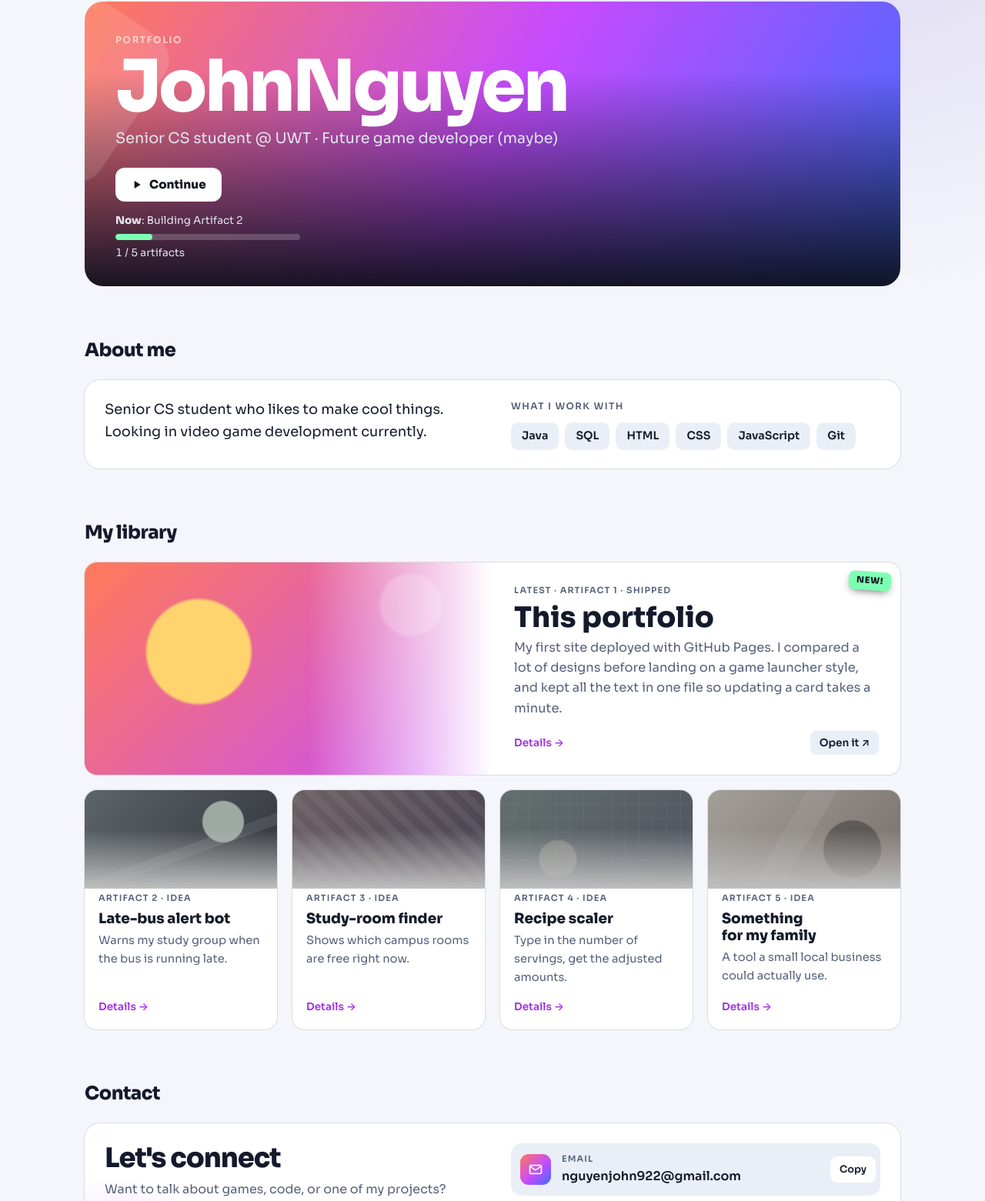
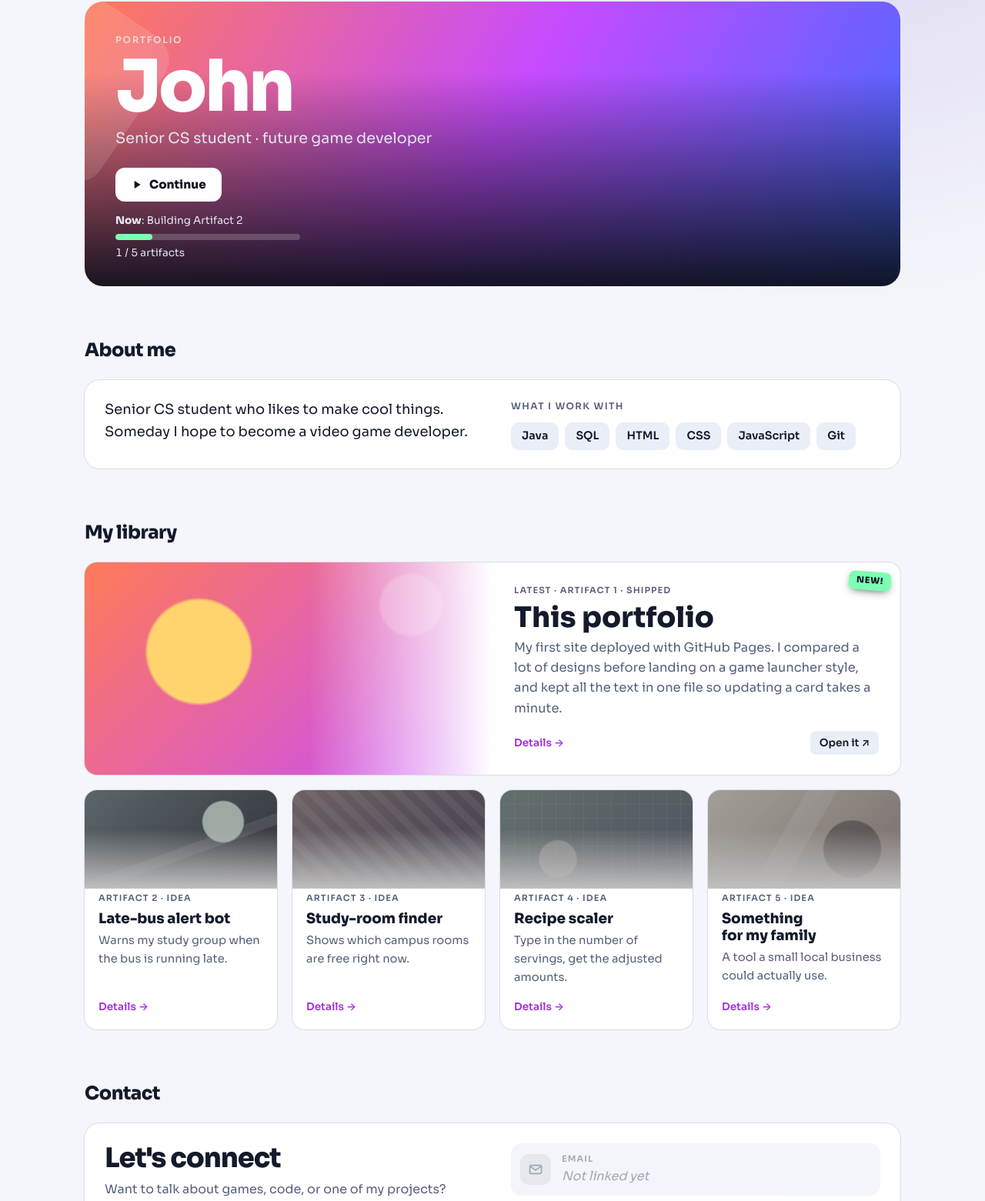
Before and after one commit to Danny-Defeato/portfolio, a plain HTML site: page index.html in a window 1280 px wide. Shown: the part 91-1652 px from the top of the page at 77% size. Drawn offline with Linux system fonts and the light colour scheme.

Commit message:
Add files via upload

```diff
--- a/content.js
+++ b/content.js
@@ -19,7 +19,7 @@
    ===================================================================== */
 
 const SITE = {
-  name: "John Nguyen",
+  name: "John",
 
   // The language shown when a visitor's browser language isn't listed.
   defaultLanguage: "en",
@@ -38,8 +38,8 @@ const SITE = {
 
   // One line under your name.
   role: {
-    en: "Senior CS student @ UWT · Future game developer (maybe)",
-    es: "Estudiante de último año de informática @ UWT · Futuro desarrollador de videojuegos (tal vez)"
+    en: "Senior CS student · future game developer",
+    es: "Estudiante de último año de informática · futuro desarrollador de videojuegos"
   },
 
   // What you're working on right now, shown next to the progress bar.
@@ -52,8 +52,8 @@ const SITE = {
   // ---------- About section ----------
 
   about: {
-    en: "Senior CS student who likes to make cool things. Looking in video game development currently.",
-    es: "Estudiante de último año de informática a quien le gusta crear cosas geniales. Actualmente explorando el desarrollo de videojuegos."
+    en: "Senior CS student who likes to make cool things. Someday I hope to become a video game developer.",
+    es: "Estudiante de último año de informática a quien le gusta crear cosas geniales. Algún día espero ser desarrollador de videojuegos."
   },
 
   // Languages and tools you use. These are starting guesses: add, remove,
@@ -72,8 +72,8 @@ const SITE = {
   // While all of them are empty, the section shows greyed-out
   // "Not linked yet" slots as a reminder.
   contact: {
-    email: "nguyenjohn922@gmail.com",      // e.g. "john@example.com"
-    github: "https://github.com/Danny-Defeato",     // e.g. "https://github.com/your-username"
+    email: "",      // e.g. "john@example.com"
+    github: "",     // e.g. "https://github.com/your-username"
     linkedin: "",   // e.g. "https://www.linkedin.com/in/your-name"
     itch: "",       // itch.io page for your games, e.g. "https://your-name.itch.io"
     discord: ""     // your Discord username, e.g. "john_dev"
@@ -119,7 +119,7 @@ const SITE = {
       backToTop: "Back to top",
       language: "Language",
       darkMode: "Dark mode",
-      footer: "Built with HTML, CSS and JavaScript."
+      footer: "Built by hand with HTML, CSS and JavaScript."
     },
     es: {
       eyebrow: "Portafolio",
--- a/index.html
+++ b/index.html
@@ -17,9 +17,9 @@
        deploy, replace YOUR-USERNAME below with your GitHub username
        (and "portfolio" with your repo name, if you named it differently). -->
   <meta property="og:type" content="website">
-  <meta property="og:title" content="John Nguyen · Portfolio">
-  <meta property="og:description" content="Senior CS student and future game developer. Stuff I'm building this quarter.">
-  <meta property="og:image" content="https://Danny-Defeato.github.io/portfolio/og-image.png">
+  <meta property="og:title" content="John · Portfolio">
+  <meta property="og:description" content="Senior CS student and future game developer. Five things I'm building this quarter.">
+  <meta property="og:image" content="https://YOUR-USERNAME.github.io/portfolio/og-image.png">
   <meta property="og:image:width" content="1200">
   <meta property="og:image:height" content="630">
   <meta name="twitter:card" content="summary_large_image">
--- a/main.js
+++ b/main.js
@@ -68,8 +68,27 @@
     if (el) el.textContent = text;
   }
 
+  // Forgive small typos in a card's status ("Done", " wip ").
+  // Anything unrecognized counts as an idea.
+  SITE.cards.forEach(function (card) {
+    const status = String(card.status || "").trim().toLowerCase();
+    card.status = status === "done" || status === "wip" ? status : "idea";
+  });
+
   function sortedCards() {
     return SITE.cards.slice().sort(function (a, b) { return a.number - b.number; });
+  }
+
+  // The nav bar wraps to two rows on phones. Keep track of its real
+  // height so jumping to a section never hides the heading under it.
+  function trackNavHeight() {
+    const nav = document.querySelector(".topbar");
+    function update() {
+      document.documentElement.style.setProperty("--nav-offset", nav.offsetHeight + "px");
+    }
+    update();
+    window.addEventListener("resize", update);
+    if ("ResizeObserver" in window) new ResizeObserver(update).observe(nav);
   }
 
   // The finished card with the highest number.
@@ -92,9 +111,15 @@
     art.dataset.art = String(((card.number - 1) % 5) + 1);
     if (card.cover) {
       const img = document.createElement("img");
-      img.src = card.cover;
       img.alt = "";
       img.loading = "lazy";
+      // If the screenshot can't be found (for example a typo in the
+      // path), fall back to the generated art instead of a broken image.
+      img.addEventListener("error", function () {
+        img.remove();
+        art.classList.remove("has-cover");
+      });
+      img.src = card.cover;
       art.classList.add("has-cover");
       art.append(img);
     }
@@ -103,18 +128,29 @@
 
   // ---------- Name ----------
 
-  // Split the name into letters so each one can hop on hover.
+  // Split the name into letters so each one can hop on hover. Letters are
+  // grouped by word, so a long name wraps between words, never mid-word.
   function renderName() {
     const el = document.getElementById("name");
     el.replaceChildren();
     el.setAttribute("aria-label", SITE.name);
-    Array.from(SITE.name).forEach(function (ch, i) {
-      const span = document.createElement("span");
-      span.className = "name-letter";
-      span.setAttribute("aria-hidden", "true");
-      span.style.setProperty("--i", i);
-      span.textContent = ch;
-      el.append(span);
+    let i = 0;
+    SITE.name.split(" ").filter(Boolean).forEach(function (word, w) {
+      if (w > 0) {
+        el.append(" ");
+        i++;
+      }
+      const wordSpan = document.createElement("span");
+      wordSpan.className = "name-word";
+      Array.from(word).forEach(function (ch) {
+        const span = document.createElement("span");
+        span.className = "name-letter";
+        span.setAttribute("aria-hidden", "true");
+        span.style.setProperty("--i", i++);
+        span.textContent = ch;
+        wordSpan.append(span);
+      });
+      el.append(wordSpan);
     });
   }
 
@@ -200,9 +236,13 @@
     images.replaceChildren();
     (card.images || []).forEach(function (src, i) {
       const img = document.createElement("img");
+      img.alt = t(card.title, lang) + " screenshot " + (i + 1);
+      // Skip screenshots that can't be found instead of showing a broken image.
+      img.addEventListener("error", function () {
+        img.remove();
+        if (!images.children.length) images.hidden = true;
+      });
       img.src = src;
-      img.alt = t(card.title, lang) + " screenshot " + (i + 1);
-      img.loading = "lazy";
       images.append(img);
     });
     images.hidden = !(card.images && card.images.length);
@@ -427,11 +467,17 @@
     shown.className = "contact-value";
     const display = kind === "email" || kind === "discord" ? value : shortUrl(value);
     // On narrow screens, long addresses wrap after the @ or a slash
-    // instead of in the middle of a word.
-    display.split(/(?<=[@\/])/).forEach(function (part, i) {
-      if (i > 0) shown.append(document.createElement("wbr"));
-      shown.append(part);
+    // instead of in the middle of a word. (Built letter by letter so it
+    // works on older phones too.)
+    let chunk = "";
+    Array.from(display).forEach(function (ch) {
+      chunk += ch;
+      if (ch === "@" || ch === "/") {
+        shown.append(chunk, document.createElement("wbr"));
+        chunk = "";
+      }
     });
+    if (chunk) shown.append(chunk);
     text.append(label, shown);
 
     main.append(icon, text);
@@ -613,6 +659,7 @@
     .querySelectorAll(".section > h2, .about-body, .contact-panel, .foot-row")
     .forEach(function (el) { el.dataset.reveal = ""; });
 
+  trackNavHeight();
   setupThemeToggle();
   setupDetail();
   render(pickLanguage());
--- a/styles.css
+++ b/styles.css
@@ -59,7 +59,9 @@ body {
 }
 
 /* Keep section headings from hiding under the sticky nav after a jump. */
-[id] { scroll-margin-top: calc(var(--nav-height) + 16px); }
+/* --nav-offset is the nav bar's real height, measured by main.js
+   (it's taller on phones, where the nav wraps to two rows). */
+[id] { scroll-margin-top: calc(var(--nav-offset, var(--nav-height)) + 16px); }
 
 a { color: inherit; }
 
@@ -69,6 +71,7 @@ a { color: inherit; }
   position: sticky;
   top: 0;
   z-index: 10;
+  background: var(--bg); /* solid fallback for older browsers */
   background: color-mix(in srgb, var(--bg) 82%, transparent);
   backdrop-filter: blur(12px);
   -webkit-backdrop-filter: blur(12px);
@@ -638,6 +641,7 @@ main {
   max-width: calc(100% - 40px);
   padding: 10px 18px 10px 10px;
   border-radius: 16px;
+  background: var(--surface-2); /* solid fallback for older browsers */
   background: color-mix(in srgb, var(--surface-2) 92%, transparent);
   backdrop-filter: blur(8px);
   -webkit-backdrop-filter: blur(8px);
@@ -870,6 +874,7 @@ main {
 }
 
 /* 4. Name: hover over it and the letters hop in a wave. */
+.name-word { white-space: nowrap; }
 .motion .name-letter { display: inline-block; }
 
 .motion .banner h1:hover .name-letter {
```
Also changed, not shown: 3 other files.
